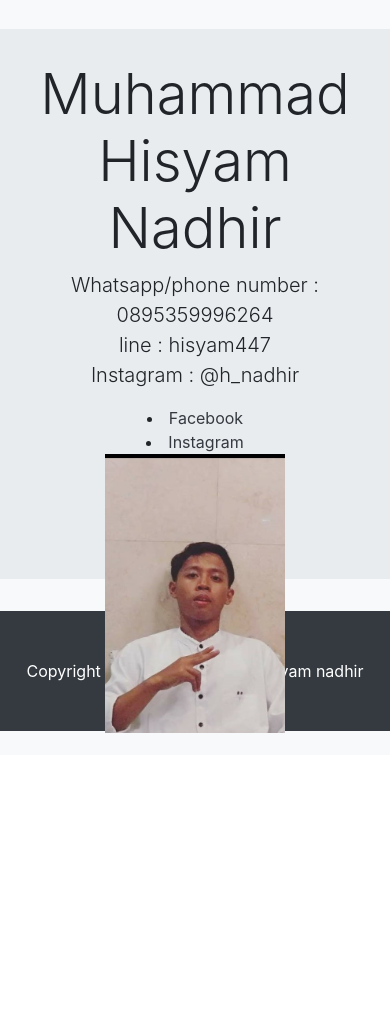
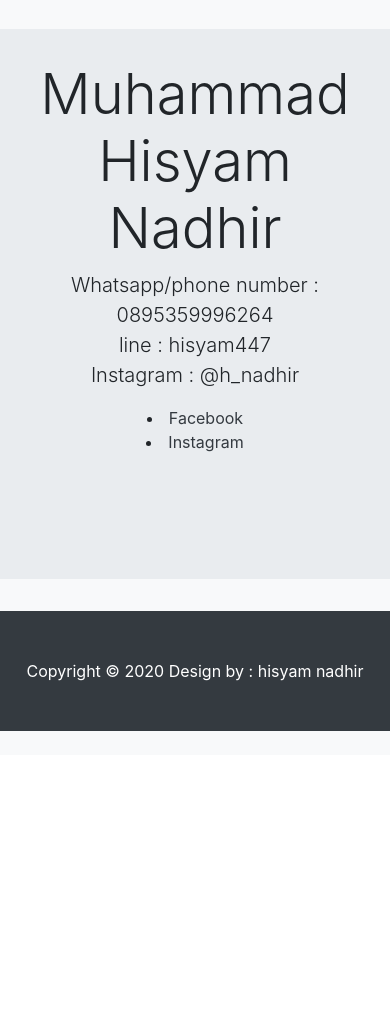
Before and after one commit to hisyamnadhir24/hisyamnadhir24.github.io, a plain HTML site: page index.html in a window 390 px wide. Shown: the part 3518-4529 px from the top of the page. After the commit the page ends 4273 px from the top, so only its background shows below. Drawn offline with nearby package versions, Linux system fonts and the light colour scheme; a web font is replaced by a local one.

Commit message:
Add files via upload

```diff
--- a/index.html
+++ b/index.html
@@ -216,7 +216,9 @@
         <li><a href="https://www.instagram.com/h_nadhir/" class="icon brands fa-instagram text-dark"><span>Instagram</span></a></li>
            </div>
 
-          <div class="col-sm-6"> <img src="images/competition/hisyam2.jpg" class="img-fluid"  alt="Cinque Terre" style="height: 50%"></div>
+           <div class="col d-none d-sm-block">
+            <img src="images/competition/hisyam2.jpg" class="img-fluid"  alt="Cinque Terre" style="height: 50%"></div>
+           </div>
       </div>
   </div>
         </div>
```
